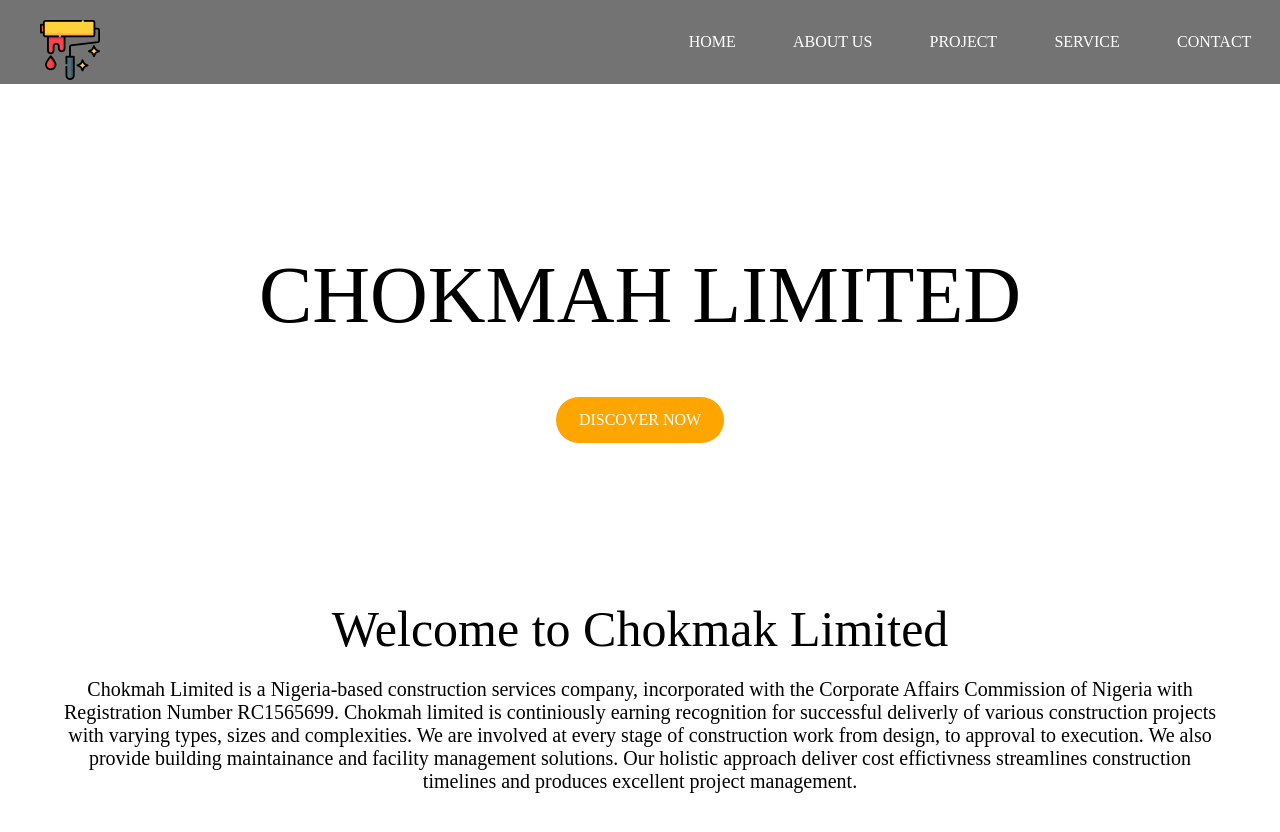
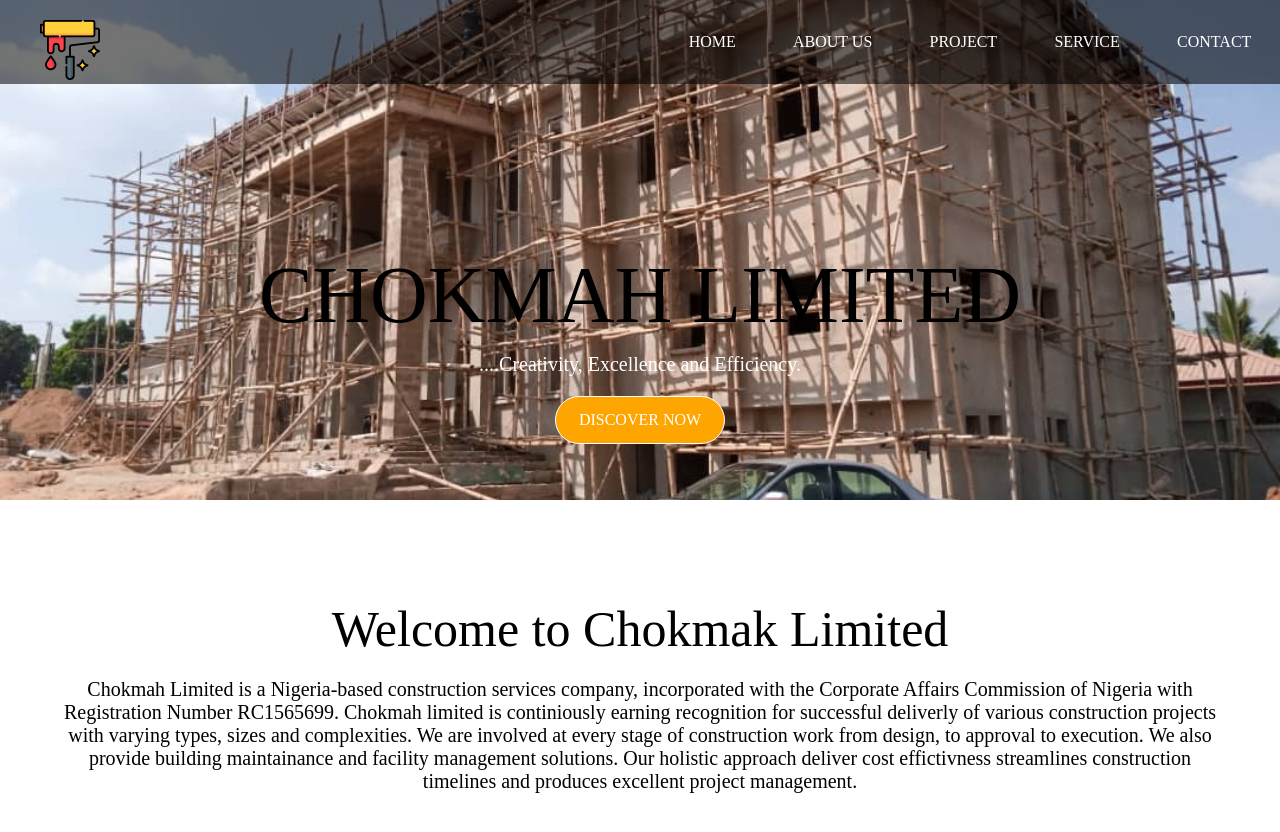
Before and after one commit to Ghasty003/Projectt, a plain HTML site: page index.html in a window 1280 px wide. Shown: the top 832 px of the page. Drawn offline with nearby package versions, Linux system fonts and the light colour scheme; the site is published under a folder, as on GitHub Pages, so addresses that start at the root find nothing; a script that the page names is missing.

Commit message:
A change

```diff
--- a/styling.css
+++ b/styling.css
@@ -8,7 +8,7 @@
 /* Head section*/
 
 header{
-    background-image: url(/images/pimage9.jpeg);
+    background-image: url(images/pimage9.jpeg);
     z-index: -1;
     height: 500px;
     background-position: center;
```
